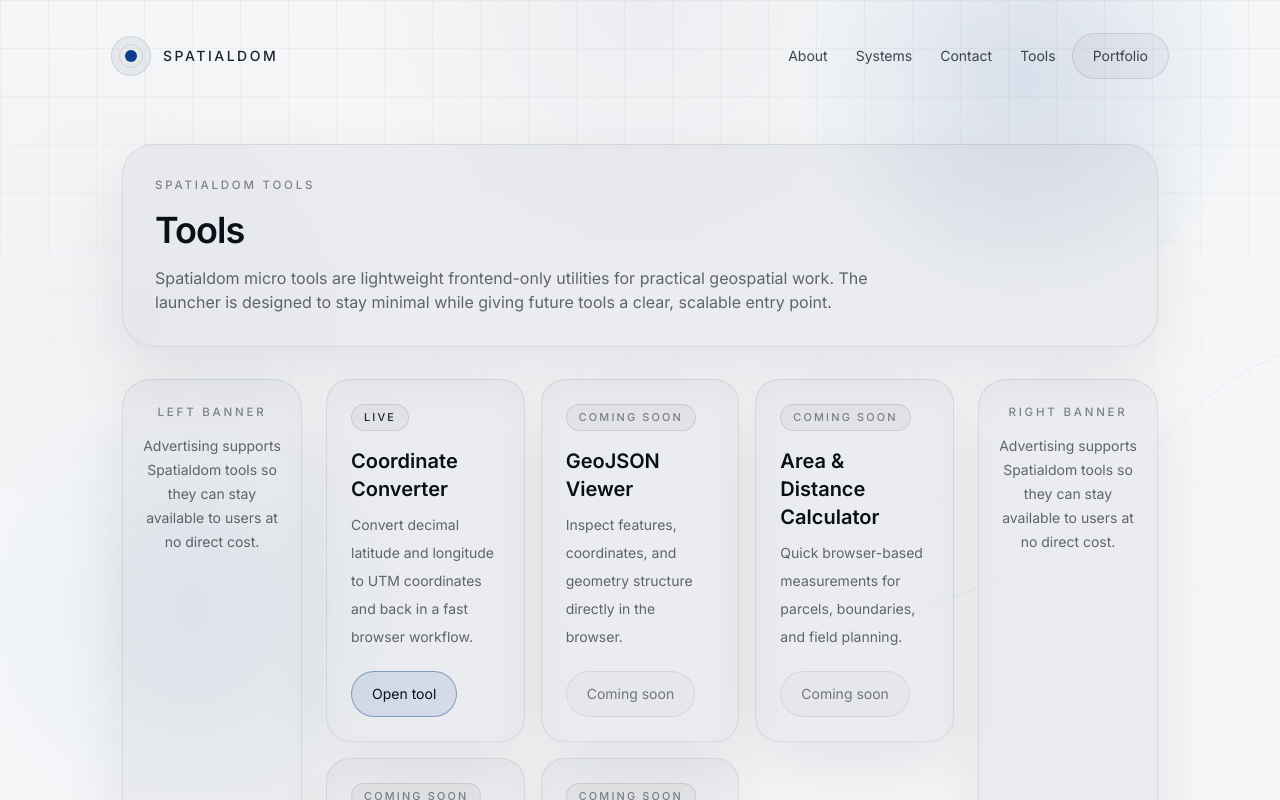
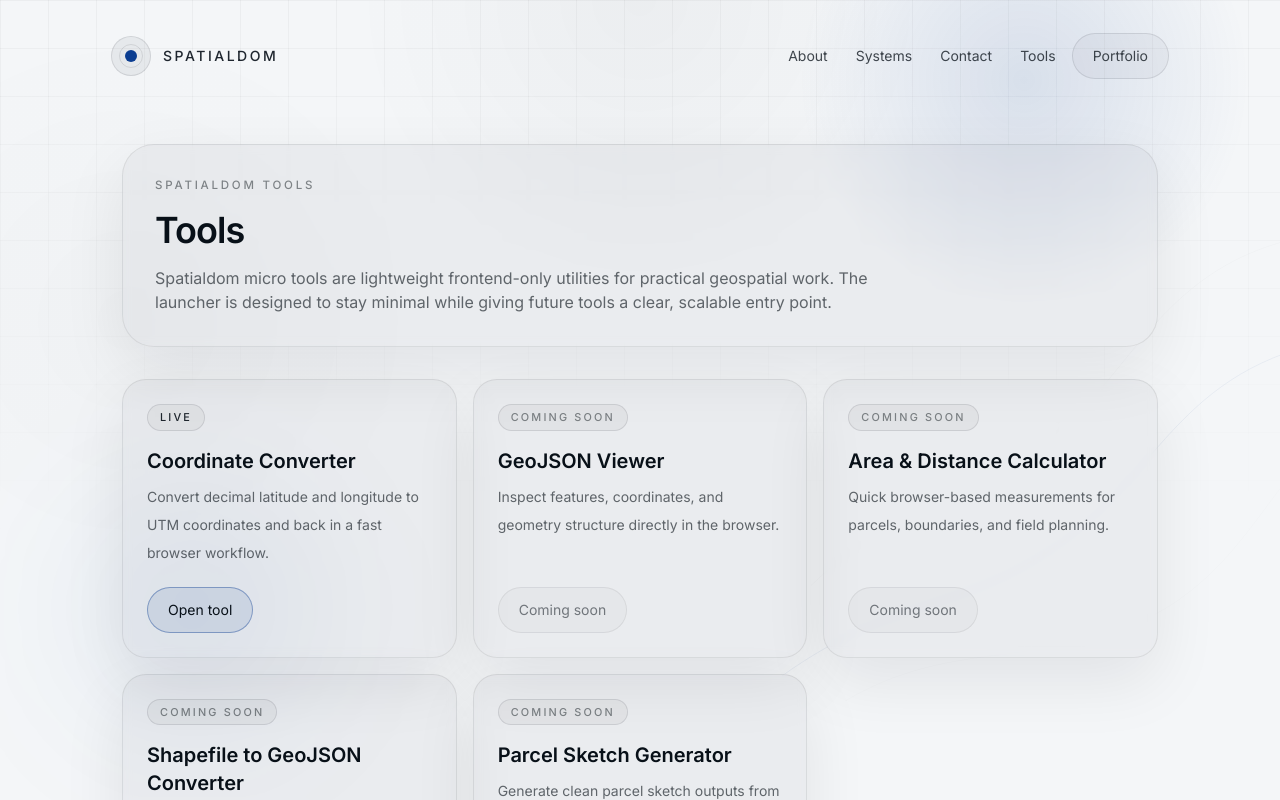
Before and after one commit to kingd0mz/spatialdom, a React (Vite) app: page /tools in a window 1280 px wide. Shown: the top 800 px of the page. Built offline with nearby package versions, Linux system fonts and the light colour scheme.

Commit message:
optimize ads

```diff
--- a/src/shared/layout/ToolLayout.tsx
+++ b/src/shared/layout/ToolLayout.tsx
@@ -5,9 +5,10 @@ import ToolAdSlot from '../ads/ToolAdSlot';
 type ToolLayoutProps = PropsWithChildren<{
   title: string;
   intro: string;
+  showAds?: boolean;
 }>;
 
-function ToolLayout({ title, intro, children }: ToolLayoutProps) {
+function ToolLayout({ title, intro, children, showAds = false }: ToolLayoutProps) {
   return (
     <main className="pb-16 pt-32 sm:pt-36">
       <Container>
@@ -20,17 +21,25 @@ function ToolLayout({ title, intro, children }: ToolLayoutProps) {
             </div>
           </header>
 
-          <div className="grid gap-6 xl:grid-cols-[180px_minmax(0,1fr)_180px] xl:items-start">
-            <div className="hidden xl:block xl:sticky xl:top-28">
+          {showAds ? (
+            <div className="space-y-6">
+              <div className="grid gap-6 lg:grid-cols-[180px_minmax(0,1fr)_180px] lg:items-start">
+                <div className="hidden lg:block lg:sticky lg:top-28">
                   <ToolAdSlot label="Left Banner" className="min-h-[520px]" />
                 </div>
 
                 <div>{children}</div>
 
-            <div className="hidden xl:block xl:sticky xl:top-28">
+                <div className="hidden lg:block lg:sticky lg:top-28">
                   <ToolAdSlot label="Right Banner" className="min-h-[520px]" />
                 </div>
               </div>
+
+              <ToolAdSlot label="Bottom Banner" />
+            </div>
+          ) : (
+            <div>{children}</div>
+          )}
         </div>
       </Container>
     </main>
--- a/src/tools/coordinate-converter/CoordinateConverterPage.tsx
+++ b/src/tools/coordinate-converter/CoordinateConverterPage.tsx
@@ -12,7 +12,6 @@ import {
   type DmsAngle,
   type Luzon1911Zone
 } from '../../shared/utils/coordinates';
-import ToolAdSlot from '../../shared/ads/ToolAdSlot';
 import ToolLayout from '../../shared/layout/ToolLayout';
 
 type ConversionMode = 'geographic-to-grid' | 'grid-to-geographic';
@@ -255,6 +254,7 @@ function CoordinateConverterPage() {
     <ToolLayout
       title="Coordinate Converter"
       intro="Convert Luzon 1911 geographic coordinates and Luzon 1911 grid coordinates for common Philippine workflows. Inputs support longitude/latitude with zone, or PTM X / PTM Y with zone, and angular values can be handled in decimal degrees or DMS."
+      showAds
     >
       <div className="mx-auto grid max-w-5xl gap-6">
         <section className="panel rounded-[2rem] p-4 sm:p-6">
@@ -546,10 +546,6 @@ function CoordinateConverterPage() {
             </div>
           </div>
         </section>
-
-        <div className="pt-2">
-          <ToolAdSlot label="Bottom Banner" />
-        </div>
       </div>
     </ToolLayout>
   );
```
Lines whose indentation alone changed are shown as unchanged.
